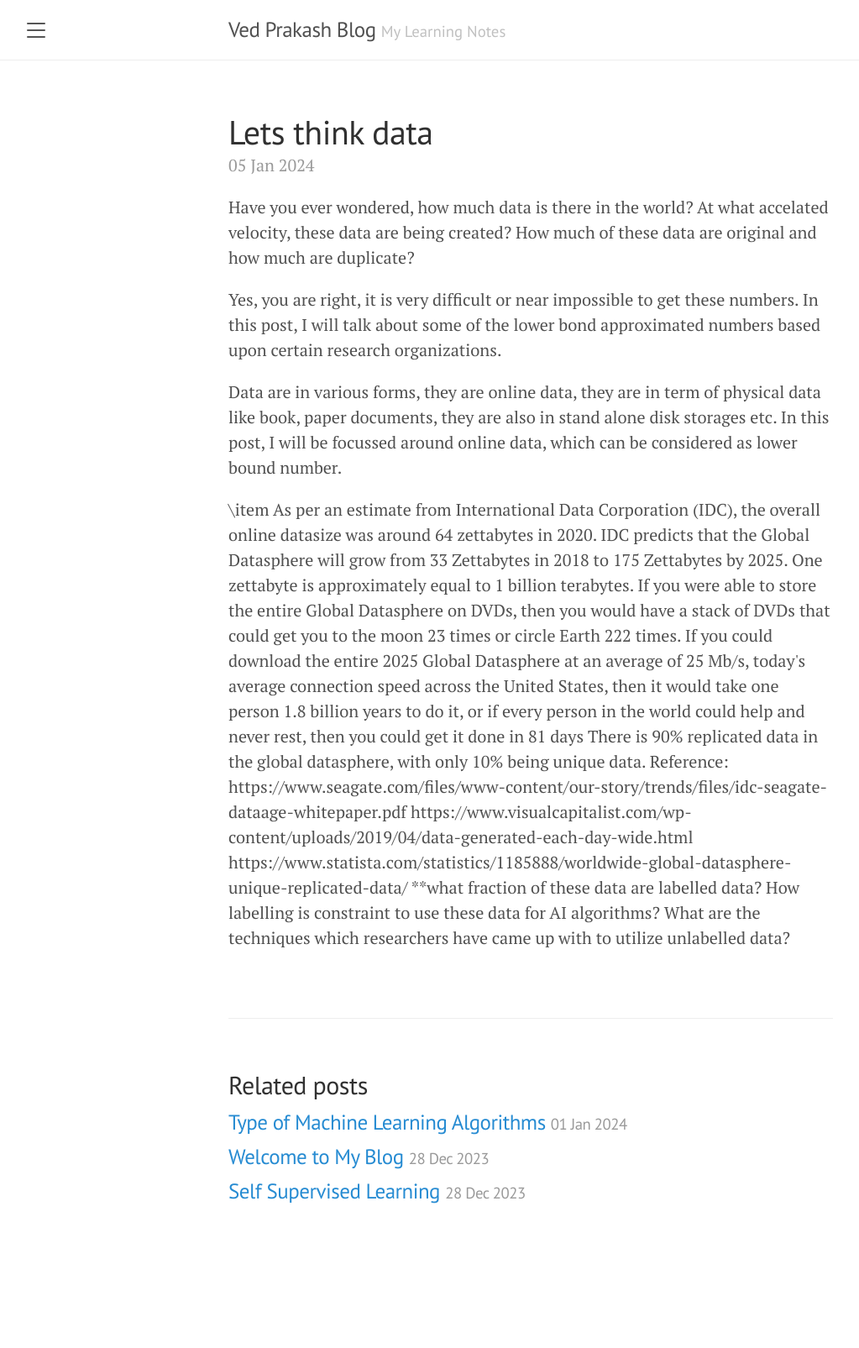
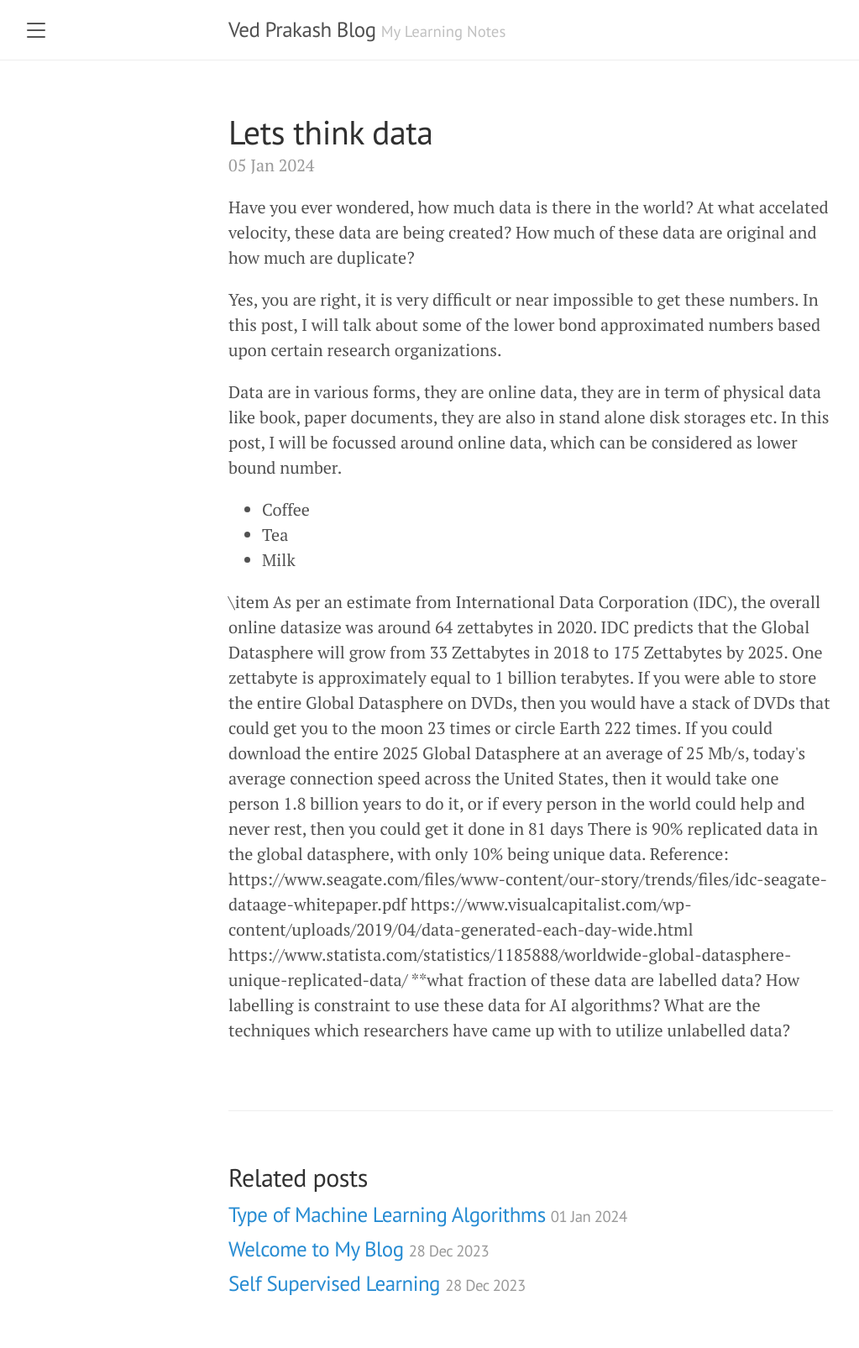
Before and after one commit to Ved-Prakash-Singh/Ved-Prakash-Singh.github.io, a Jekyll site: the page built from _posts/2024-01-05-Lets think data.md, in a window 1280 px wide. Shown: the whole page at 84% size, without its empty margins (8-1031 px from the left). Built offline with Jekyll 4.4.1, drawn with Linux system fonts in a browser that asks for light colours; before the commit the page ends 1495 px from its top, so only the background shows below that.

Commit message:
Update 2024-01-05-Lets think data.md

```diff
--- a/_posts/2024-01-05-Lets think data.md
+++ b/_posts/2024-01-05-Lets think data.md
@@ -7,6 +7,12 @@ Have you ever wondered, how much data is there in the world? At what accelated v
 Yes, you are right, it is very difficult or near impossible to get these numbers. In this post, I will talk about some of the lower bond approximated numbers based upon certain research organizations.
 
 Data are in various forms, they are online data, they are in term of physical data like book, paper documents, they are also in stand alone disk storages etc. In this post, I will be focussed around online data, which can be considered as lower bound number.
+
+<ul>
+  <li>Coffee</li>
+  <li>Tea</li>
+  <li>Milk</li>
+</ul>
 
 <begin itemize>
 \item As per an estimate from International Data Corporation (IDC), the overall online datasize was around 64 zettabytes in 2020. IDC predicts that the Global Datasphere will grow from 33 Zettabytes in 2018 to 175 Zettabytes by 2025.
```
